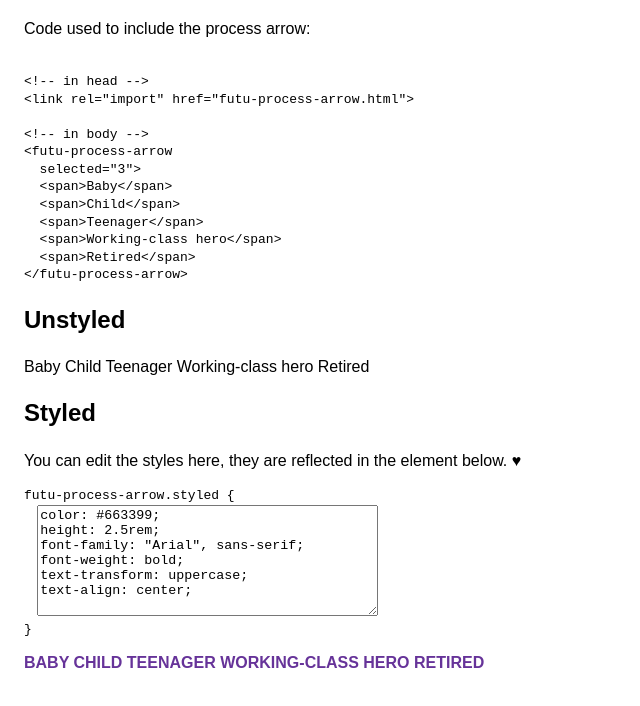
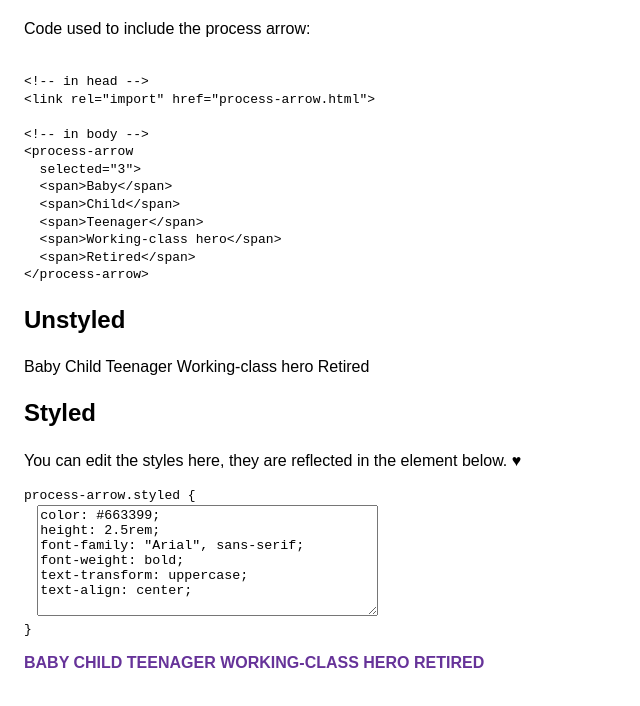
Before and after one commit to futurice/process-arrow, a website: page index.html in a window 1280 px wide. Shown: the part 68-774 px from the top of the page, without its empty margins (0-640 px from the left). Drawn offline with Linux system fonts and the light colour scheme.

Commit message:
Rename to simply 'process-arrow'

```diff
--- a/bower.json
+++ b/bower.json
@@ -1,12 +1,12 @@
 {
-  "name": "futu-process-arrow",
+  "name": "process-arrow",
   "version": "0.3.3",
-  "homepage": "https://github.com/futurice/futu-process-arrow",
+  "homepage": "https://github.com/futurice/process-arrow",
   "authors": [
     "Futurice Oy"
   ],
   "license": "BSD (3-clause)",
-  "main": "futu-process-arrow.html",
+  "main": "process-arrow.html",
   "ignore": [
     "**/.*",
     "node_modules",
--- a/index.html
+++ b/index.html
@@ -4,7 +4,7 @@
   <title>Demo</title>
   <script src="bower_components/webcomponentsjs/webcomponents.js"></script>
   <link rel="import" href="bower_components/polymer/polymer.html">
-  <link rel="import" href="futu-process-arrow.html">
+  <link rel="import" href="process-arrow.html">
 
   <style>
   body {
@@ -25,33 +25,33 @@
   <p>Code used to include the process arrow:</p>
 <pre><code>
 &lt;!-- in head --&gt;
-&lt;link rel="import" href="futu-process-arrow.html"&gt;
+&lt;link rel="import" href="process-arrow.html"&gt;
 
 &lt;!-- in body --&gt;
-&lt;futu-process-arrow
+&lt;process-arrow
   selected="3"&gt;
   &lt;span&gt;Baby&lt;/span&gt;
   &lt;span&gt;Child&lt;/span&gt;
   &lt;span&gt;Teenager&lt;/span&gt;
   &lt;span&gt;Working-class hero&lt;/span&gt;
   &lt;span&gt;Retired&lt;/span&gt;
-&lt;/futu-process-arrow&gt;
+&lt;/process-arrow&gt;
 </code></pre>
 
   <h2>Unstyled</h2>
 
-  <futu-process-arrow
+  <process-arrow
     selected="3">
     <span>Baby</span>
     <span>Child</span>
     <span>Teenager</span>
     <span>Working-class hero</span>
     <span>Retired</span>
-  </futu-process-arrow>
+  </process-arrow>
 
   <h2>Styled</h2>
   <p>You can edit the styles here, they are reflected in the element below. &hearts;</p>
-<pre><code>futu-process-arrow.styled {
+<pre><code>process-arrow.styled {
 <textarea id="styles" cols="40" rows="7">
 color: #663399;
 height: 2.5rem;
@@ -62,7 +62,7 @@ text-align: center;
 </textarea>
 }</code></pre>
 
-  <futu-process-arrow
+  <process-arrow
     class="styled"
     selected="3">
     <span>Baby</span>
@@ -70,7 +70,7 @@ text-align: center;
     <span>Teenager</span>
     <span>Working-class hero</span>
     <span>Retired</span>
-  </futu-process-arrow>
+  </process-arrow>
 
 
   <script>
```
Also changed, not shown: process-arrow.html (renamed from futu-process-arrow.html, +7 -7 lines), README.md.
